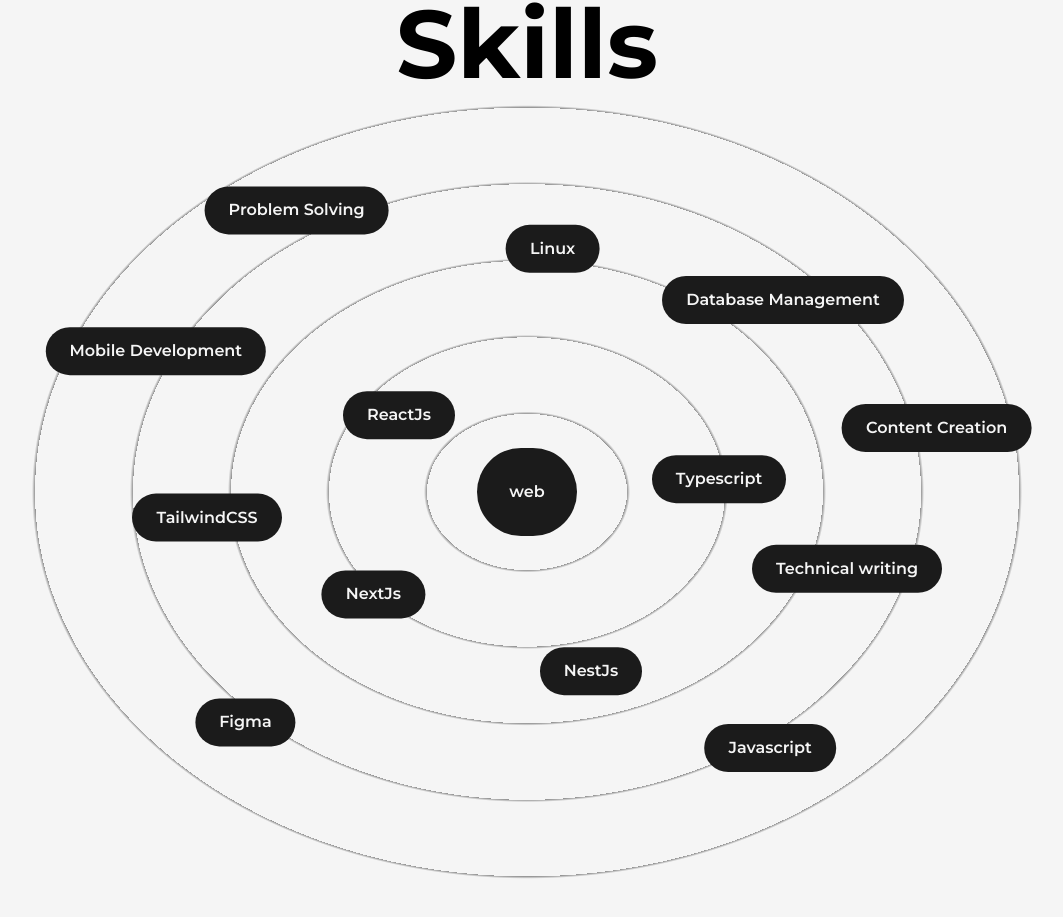
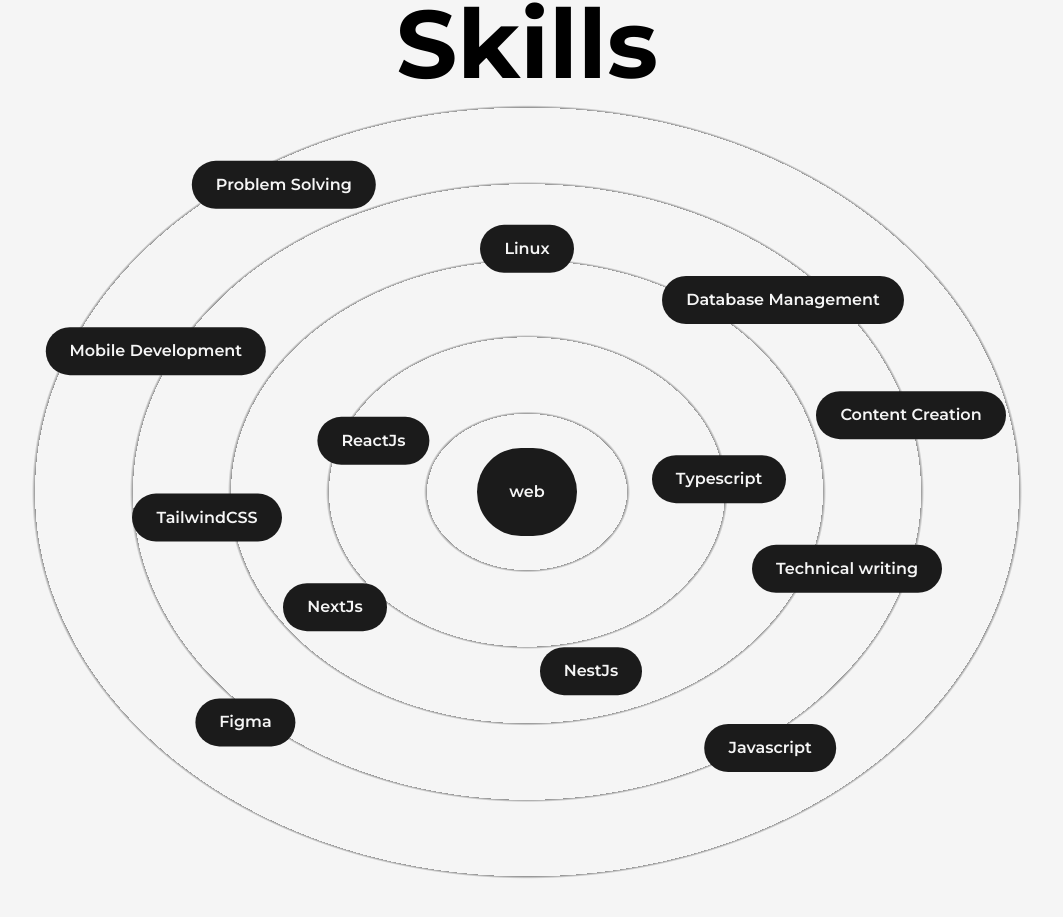
Before and after one commit to mainerprenuer/portfolio_v2, a Next.js app: page /about in a window 1280 px wide. Shown: the part 1200-2117 px from the top of the page, without its empty margins (113-1176 px from the left). Built offline with nearby package versions, Linux system fonts and the light colour scheme.

Commit message:
finishes desktop skills .. screen

```diff
--- a/src/components/Skills.js
+++ b/src/components/Skills.js
@@ -40,18 +40,18 @@ const Skills = () => {
             </motion.div>
 
             <Skill name="TailwindCSS" x="-25vw" y="2vw" />
-            <Skill name="ReactJs" x="-10vw" y="-6vw" />
+            <Skill name="ReactJs" x="-12vw" y="-4vw" />
             <Skill name="Technical writing" x="25vw" y="6vw" />
             <Skill name="NestJs" x="5vw" y="14vw" />
             <Skill name="Database Management" x="20vw" y="-15vw" />
-            <Skill name="Content Creation" x="32vw" y="-5vw" />
-            <Skill name="Linux " x="2vw" y="-19vw" />
+            <Skill name="Content Creation" x="30vw" y="-6vw" />
+            <Skill name="Linux " x="0vw" y="-19vw" />
             <Skill name="Figma" x="-22vw" y="18vw" />
             <Skill name="Javascript" x="19vw" y="20vw" />
             <Skill name="Mobile Development" x="-29vw" y="-11vw" />
-            <Skill name="NextJs" x="-12vw" y="8vw" />
+            <Skill name="NextJs" x="-15vw" y="9vw" />
             <Skill name="Typescript" x="15vw" y="-1vw" />
-            <Skill name="Problem Solving" x="-18vw" y="-22vw" />
+            <Skill name="Problem Solving" x="-19vw" y="-24vw" />
          </div>
     </>
   )
```
